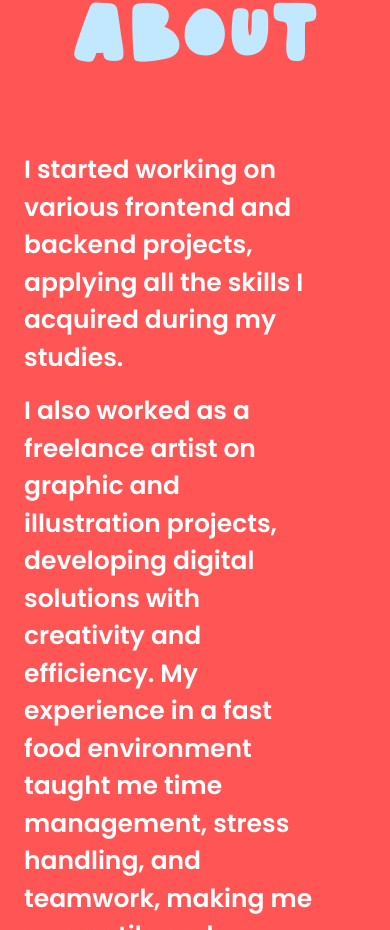
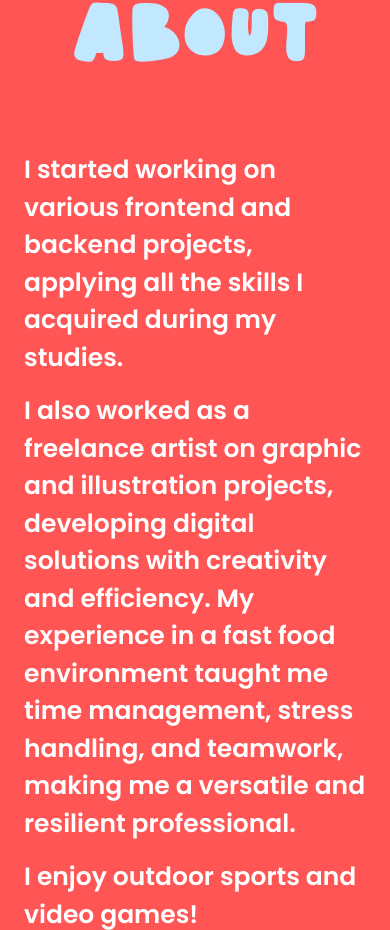
Before and after one commit to StefanoAntonelli93/Portfolio_1, a Vue app: page / in a window 390 px wide. Shown: the part 1070-2000 px from the top of the page. Built offline with nearby package versions, Linux system fonts and the light colour scheme.

Commit message:
feat: fixed responsive part 1

```diff
--- a/src/components/About.vue
+++ b/src/components/About.vue
@@ -17,7 +17,7 @@ export default {
     <div class="container">
       <div class="row">
         <div class="content d-flex flex-wrap g-2">
-          <div class="col-lg-6 col-md-12 pe-5 text-white fw-semibold">
+          <div class="col-lg-6 col-md-12 text-white fw-semibold">
             <p>
               I started working on various frontend and backend projects,
               applying all the skills I acquired during my studies.
@@ -82,6 +82,13 @@ section {
     width: 200px;
     height: 200px;
   }
+  .content {
+    display: flex;
+    flex-direction: column;
+    flex-wrap: wrap;
+    justify-content: center;
+    align-items: center;
+  }
 }
 @media screen and (max-width: 992px) {
   section {
@@ -93,4 +100,21 @@ section {
     height: 200px;
   }
 }
+@media screen and (max-width: 497px) {
+  section {
+    padding: 20px;
+  }
+  .card {
+    margin-top: 30px;
+    width: 200px;
+    height: 200px;
+  }
+  .container {
+    display: flex;
+
+    flex-wrap: wrap;
+    justify-content: center;
+    align-items: center;
+  }
+}
 </style>
--- a/src/components/Header.vue
+++ b/src/components/Header.vue
@@ -37,7 +37,7 @@ export default {
 
 <template>
   <header>
-    <div class="container-fluid px-5 py-4" id="header">
+    <div class="container-fluid" id="header">
       <div class="row">
         <div
           class="content d-flex flex-wrap justify-content-between align-items-center"
@@ -78,6 +78,7 @@ export default {
 @use "@/assets/js/scss/partials/_commons.scss" as *;
 
 #header {
+  padding: 30px;
   position: fixed;
   top: 0;
   left: 0;
@@ -179,4 +180,23 @@ export default {
     display: none;
   }
 }
+@media screen and (max-width: 576px) {
+  #header {
+    padding: 30px 30px 30px 20px;
+  }
+}
+@media screen and (max-width: 376px) {
+  #header {
+    padding: 30px 80px 30px 20px;
+  }
+  .modal-nav,
+  .close-btn {
+    font-size: 40px; // Regola la dimensione del font se necessario
+    // Assicurati che sia centrato
+    position: relative;
+    top: 0;
+    left: 0;
+    transform: translate(-5%, -10%);
+  }
+}
 </style>
--- a/src/components/Projects.vue
+++ b/src/components/Projects.vue
@@ -98,9 +98,17 @@ section {
 }
 
 // responsive
+
 @media screen and (max-width: 576px) {
   h3 {
-    font-size: 50px;
+    font-size: 70px;
+    margin-left: -40px;
+  }
+}
+@media screen and (max-width: 376px) {
+  h3 {
+    font-size: 70px;
+    margin-left: -60px;
   }
 }
 </style>
```
